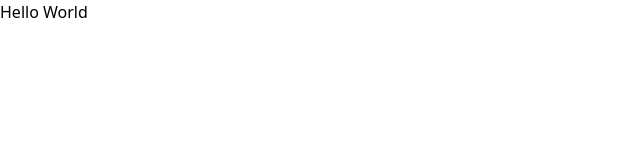
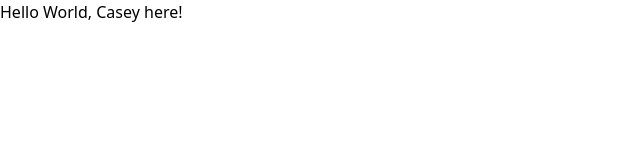
Before and after one commit to caseycapetola/caseycapetola.github.io, a React (Vite) app: page / in a window 1280 px wide. Shown: the top 160 px of the page, without its empty margins (0-640 px from the left). Built offline with nearby package versions, Linux system fonts and the light colour scheme.

Commit message:
Deployment testing

```diff
--- a/src/components/ListGroup.tsx
+++ b/src/components/ListGroup.tsx
@@ -1,5 +1,5 @@
 function ListGroup() {
-  return <div>Hello World</div>;
+  return <div>Hello World, Casey here!</div>;
 }
 
 export default ListGroup;
```
